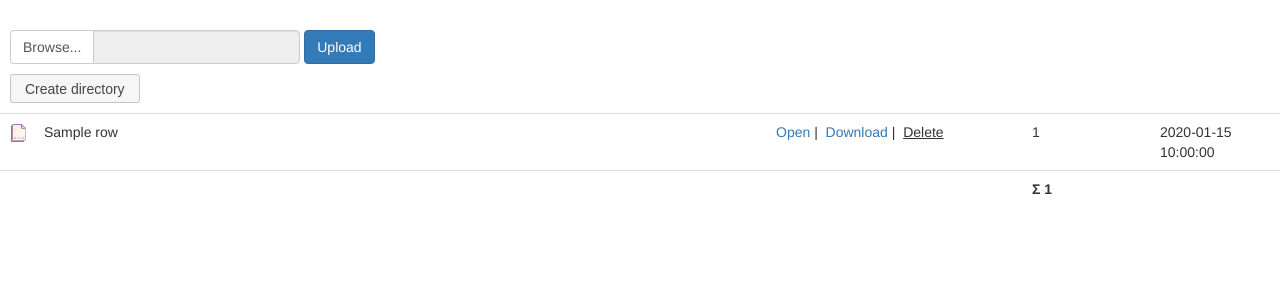
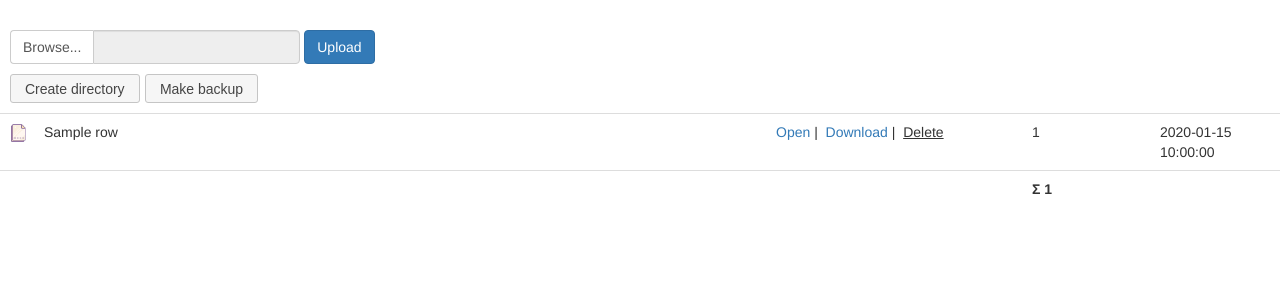
Before and after one commit to darekbx/time-capsule, a Flask app: template app/templates/index.html in a window 1280 px wide. Shown: the part 50-350 px from the top of the page. Run offline with Flask 2, Linux system fonts and the light colour scheme; the template is opened without the code that fills it: values that come from a table or form of the project are taken from there, most other values are stand-ins (such as "Sample title", 1, 10 or a date in 2020); parts of the project's set-up code (start-up, migrations or seed data) failed here and were passed over; some libraries are stand-ins or nearby versions.

Commit message:
Add ability to create backups

```diff
--- a/app/static/js/scripts.js
+++ b/app/static/js/scripts.js
@@ -53,6 +53,14 @@ $(function () {
         addUser();
     });
 
+    $("#make-backup").button().on("click", function () {
+        $.post("/backup", function( data ) {
+            alert( "Backup created to: " + data );
+          })
+            .done(function () { window.location.replace(window.location.href); })
+            .fail(function () { alert("An error occurred during creating new directory."); });
+    });
+
     $("#create-dir").button().on("click", function () {
         dialog.dialog("open");
     });
--- a/app/templates/index.html
+++ b/app/templates/index.html
@@ -39,6 +39,9 @@
 			<input type="submit" tabindex="-1" style="position:absolute; top:-1000px">
 		</form>
 	</div>
+
+
+	<button id="make-backup" style="margin-top: 10px;">Make backup</button>
 </div>
 
 <table class="table">
--- a/app/views.py
+++ b/app/views.py
@@ -15,6 +15,12 @@ import hashlib
 @app.route('/open/<dir>')
 def open(dir):
 	flash("TODO")
+	return redirect("/")
+
+@app.route('/backup', methods=['GET', 'POST'])
+def backup():
+	if request.method == 'POST':
+		return DirUtils().make_backup(app.config["RESOURCES-DIRECTORY"])
 	return redirect("/")
 
 @app.route('/delete', methods=['GET', 'POST'])
--- a/run.py
+++ b/run.py
@@ -1,4 +1,6 @@
 from app import app
+
+from urllib import parse
 
 if __name__ == "__main__":
 	app.run(host='0.0.0.0', port=8099)
```
Also changed, not shown: app/dir_utils.py (+19 -0 lines).
